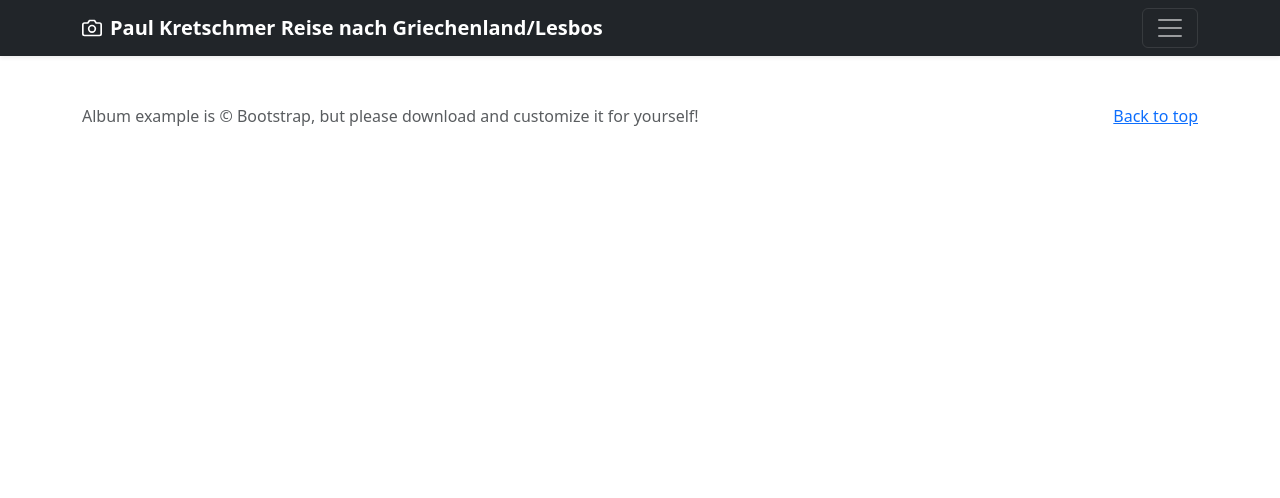
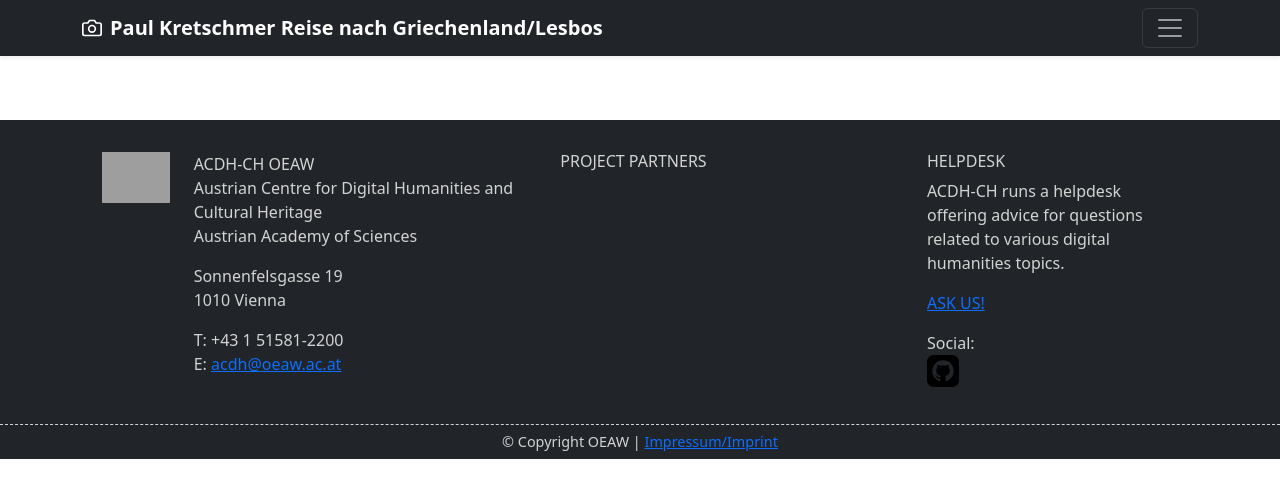
Before and after one commit to bfpha/kretschmer-static-py, a Python web app: template templates/base.html in a window 1280 px wide. Shown: the top 498 px of the page. Run offline with Jinja, Linux system fonts and the light colour scheme; the template is opened without the code that fills it, so the values that code supplies are empty; some libraries are stand-ins or nearby versions; grey boxes are pictures that could not be loaded.

Commit message:
added footer

```diff
--- a/templates/base.html
+++ b/templates/base.html
@@ -26,8 +26,6 @@
             <div class="col-sm-4 offset-md-1 py-4">
               <h4 class="text-white">Contact</h4>
               <ul class="list-unstyled">
-                <li><a href="#" class="text-white">Follow on Twitter</a></li>
-                <li><a href="#" class="text-white">Like on Facebook</a></li>
                 <li><a href="#" class="text-white">Email me</a></li>
               </ul>
             </div>
@@ -46,19 +44,95 @@
         </div>
       </div>
     </header>
+
     <main>
       {% block content %}
       {% endblock %}
     </main>
 
-    <footer class="text-muted py-5">
-      <div class="container">
-        <p class="float-end mb-1">
-          <a href="#">Back to top</a>
-        </p>
-        <p class="mb-1">Album example is &copy; Bootstrap, but please download and customize it for yourself!</p>
+    <div class="wrapper bg-dark" style="margin-top: 4em;color:lightgrey;">
+      <div class="container" style="padding:2em;" tabindex="-1">
+          <div class="row">
+              <div class="footer-widget col-lg-1 col-md-2 col-sm-2 col-xs-6  ml-auto text-center ">
+                  <div class="textwidget custom-html-widget">
+                      <a href="https://www.oeaw.ac.at/acdh"><img src="https://fundament.acdh.oeaw.ac.at/common-assets/images/acdh_logo.svg" class="image" alt="ACDH Logo" style="max-width: 100%; height: auto;" title="ACDH Logo"/></a>
+                  </div>
+              </div>
+              <!-- .footer-widget -->
+              <div class="footer-widget col-lg-4 col-md-3 col-sm-3">
+                  <div class="textwidget custom-html-widget">
+                      <p>
+                          ACDH-CH OEAW
+                          <br/>
+                          Austrian Centre for Digital Humanities and Cultural Heritage
+                          <br/>
+                          Austrian Academy of Sciences
+                      </p>
+                      <p>
+                          Sonnenfelsgasse 19
+                          <br/>
+                          1010 Vienna
+                      </p>
+                      <p>
+                          T: +43 1 51581-2200
+                          <br/>
+                          E: <a href="mailto:acdh@oeaw.ac.at">acdh@oeaw.ac.at</a>
+                      </p>
+                  </div>
+              </div>
+              <div class="footer-widget col-lg-4 col-md-3 col-sm-4">
+                  <h6 class="font-weight-bold">PROJECT PARTNERS</h6>
+                  <div class="container">
+                      <div class="row">
+                          <!--  <div class="col-lg-6 col-md-6 col-sm-12">
+                              <div class="flex-md-row mb-4 align-items-center">
+                                  <a href="https://www.fwf.ac.at/en/"><img class="card-img-right flex-auto d-md-block" src="https://www.fwf.ac.at/fileadmin/files/Images/News_Presse/Presse/Logo/fwf-logo_var2.jpg" alt="FWF Der Wissenschaftsfond Logo" style="max-width: 140px; height: auto; margin-top:1em;" title="FWF Der Wissenschaftsfond" /></a>
+                              </div>
+                          </div>
+                          <div class="col-lg-6 col-md-6 col-sm-12">
+                              <div class="flex-md-row mb-4 align-items-center">
+                                  <a href="https://www.univie.ac.at/en/"><img class="card-img-right flex-auto d-md-block" src="https://communications.univie.ac.at/fileadmin/user_upload/d_oeffentlichkeitsarbeit/Logos/2016-02/Uni_Logo_2016.jpg" alt="Universität Wien Logo" style="max-width: 160px; height: auto; vertical-align: middle;" title="Universität Wien" /></a>
+                              </div>
+                          </div>  -->
+                      </div>
+                  </div>
+              </div>
+              <!-- .footer-widget -->
+              <div class="footer-widget col-lg-3 col-md-4 col-sm-3 ml-auto">
+                  <div class="row">
+                      <div class="textwidget custom-html-widget">
+                          <h6 class="font-weight-bold">HELPDESK</h6>
+                          <p>ACDH-CH runs a helpdesk offering advice for questions related to various digital humanities topics.</p>
+                          <p>
+                              <a class="helpdesk-button" href="mailto:acdh-helpdesk@oeaw.ac.at">ASK US!</a>
+                          </p>
+                      </div>
+                  </div>
+                  <div class="row">
+                      <div class="custom-html-widget" style="margin-left:0 !important;">
+                          <div class="row">
+                              <div class="textwidget custom-html-widget">
+                                  <p style="margin-bottom:0 !important;">Social: </p>
+                              </div>
+                          </div>
+                          <div class="row">
+                              <div class="custom-html-widget col-md-4">
+                                  <a id="github-logo" title="Paul Kretschmer Reise Griechenland/Lesbos" href="https://github.com/acdh-oeaw/kretschmer-static-py" class="nav-link" target="_blank">
+                                      <svg xmlns="http://www.w3.org/2000/svg" width="32" height="32" viewBox="0 0 24 24"><path d="M19 0h-14c-2.761 0-5 2.239-5 5v14c0 2.761 2.239 5 5 5h14c2.762 0 5-2.239 5-5v-14c0-2.761-2.238-5-5-5zm-4.466 19.59c-.405.078-.534-.171-.534-.384v-2.195c0-.747-.262-1.233-.55-1.481 1.782-.198 3.654-.875 3.654-3.947 0-.874-.312-1.588-.823-2.147.082-.202.356-1.016-.079-2.117 0 0-.671-.215-2.198.82-.64-.18-1.324-.267-2.004-.271-.68.003-1.364.091-2.003.269-1.528-1.035-2.2-.82-2.2-.82-.434 1.102-.16 1.915-.077 2.118-.512.56-.824 1.273-.824 2.147 0 3.064 1.867 3.751 3.645 3.954-.229.2-.436.552-.508 1.07-.457.204-1.614.557-2.328-.666 0 0-.423-.768-1.227-.825 0 0-.78-.01-.055.487 0 0 .525.246.889 1.17 0 0 .463 1.428 2.688.944v1.489c0 .211-.129.459-.528.385-3.18-1.057-5.472-4.056-5.472-7.59 0-4.419 3.582-8 8-8s8 3.581 8 8c0 3.533-2.289 6.531-5.466 7.59z"/></svg>
+                                  </a>
+                              </div>
+                          </div>
+                      </div>
+                  </div>
+              </div>
+              <!-- .footer-widget -->
+          </div>
       </div>
-    </footer>
+    </div>
+    <!-- #wrapper-footer-full -->
+    <div class="bg-dark" style="border-top:1px dashed lightgrey; text-align:center; padding:0.4rem 0; font-size: 0.9rem; color: lightgrey;">
+        © Copyright OEAW | <a href="imprint.html">Impressum/Imprint</a>
+    </div>
     <script src="assets/dist/js/bootstrap.bundle.min.js"></script>
   </body>
 </html>
```
Also changed, not shown: 1 other file.
